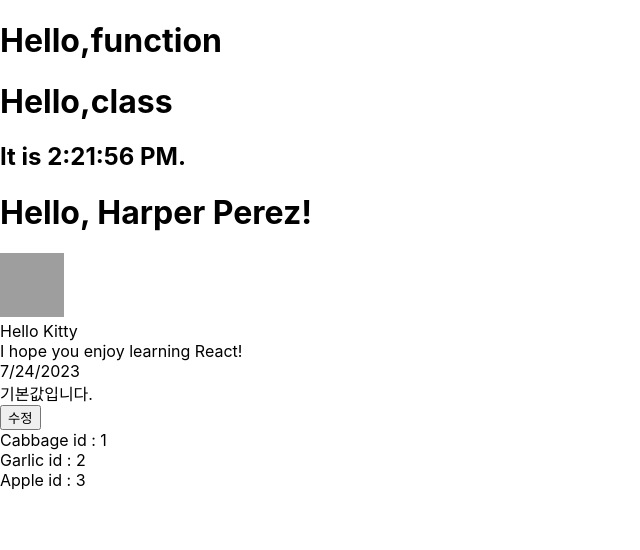
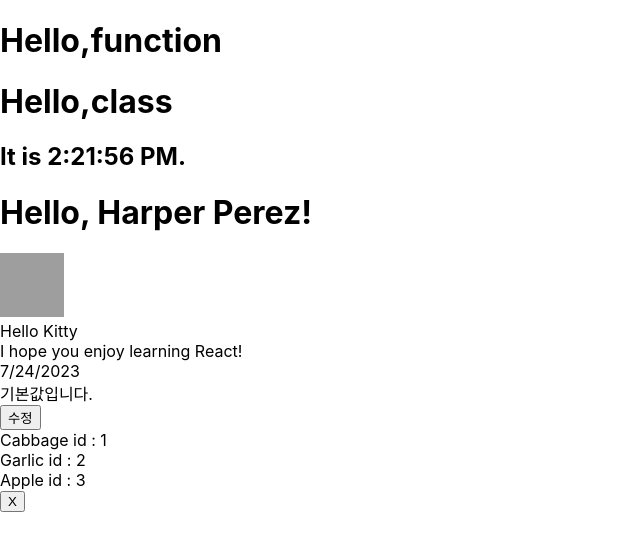
Before and after one commit to jcs526/my-app, a React (Create React App) app: page / in a window 1280 px wide. Shown: the top 550 px of the page, without its empty margins (0-640 px from the left). Built offline with nearby package versions, Linux system fonts and the light colour scheme; grey boxes are pictures that could not be loaded.

Commit message:
tictactoc 베이스 생성

```diff
--- a/src/index.js
+++ b/src/index.js
@@ -5,6 +5,7 @@ import App from './App';
 import reportWebVitals from './reportWebVitals';
 import UseState from './UseState';
 import ListItems from './ListItems';
+import TicTacToc from './ticTacToc/ticTacToc.js';
 
 const root = ReactDOM.createRoot(document.getElementById('root'));
 
@@ -76,6 +77,7 @@ const tick = () => {
         author={comment.author} />
       <UseState></UseState>
       <ListItems></ListItems>
+      <TicTacToc></TicTacToc>
     </div>
   );
   root.render(element);
--- /dev/null
+++ b/src/ticTacToc/Squre.js
@@ -0,0 +1,3 @@
+export default function Square() {
+    return <button className="square">X</button>;
+  }
--- /dev/null
+++ b/src/ticTacToc/ticTacToc.js
@@ -0,0 +1,6 @@
+import Square from "./Squre";
+
+const ticTacToc = () => {
+    return <Square></Square>
+  }
+  export default ticTacToc
```
